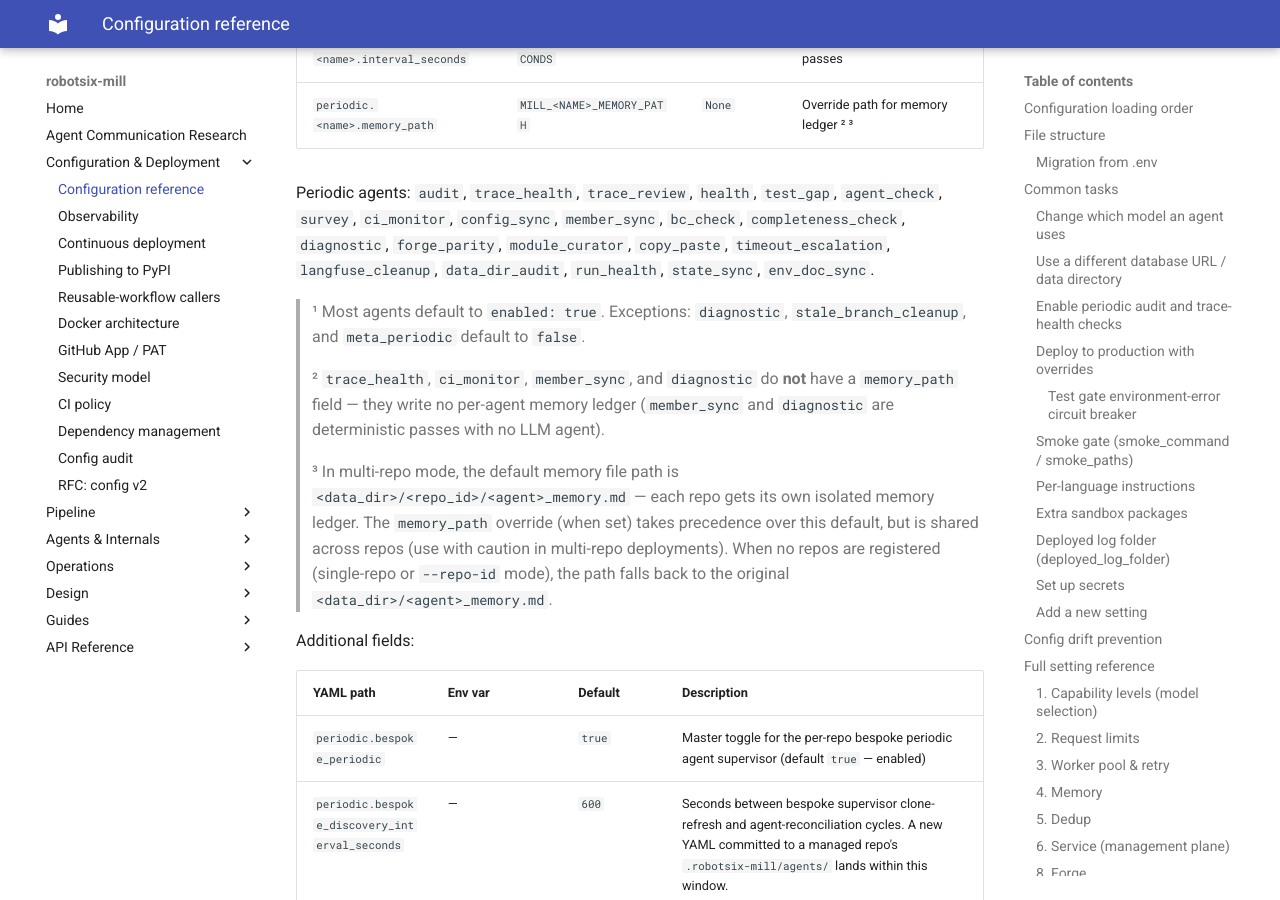
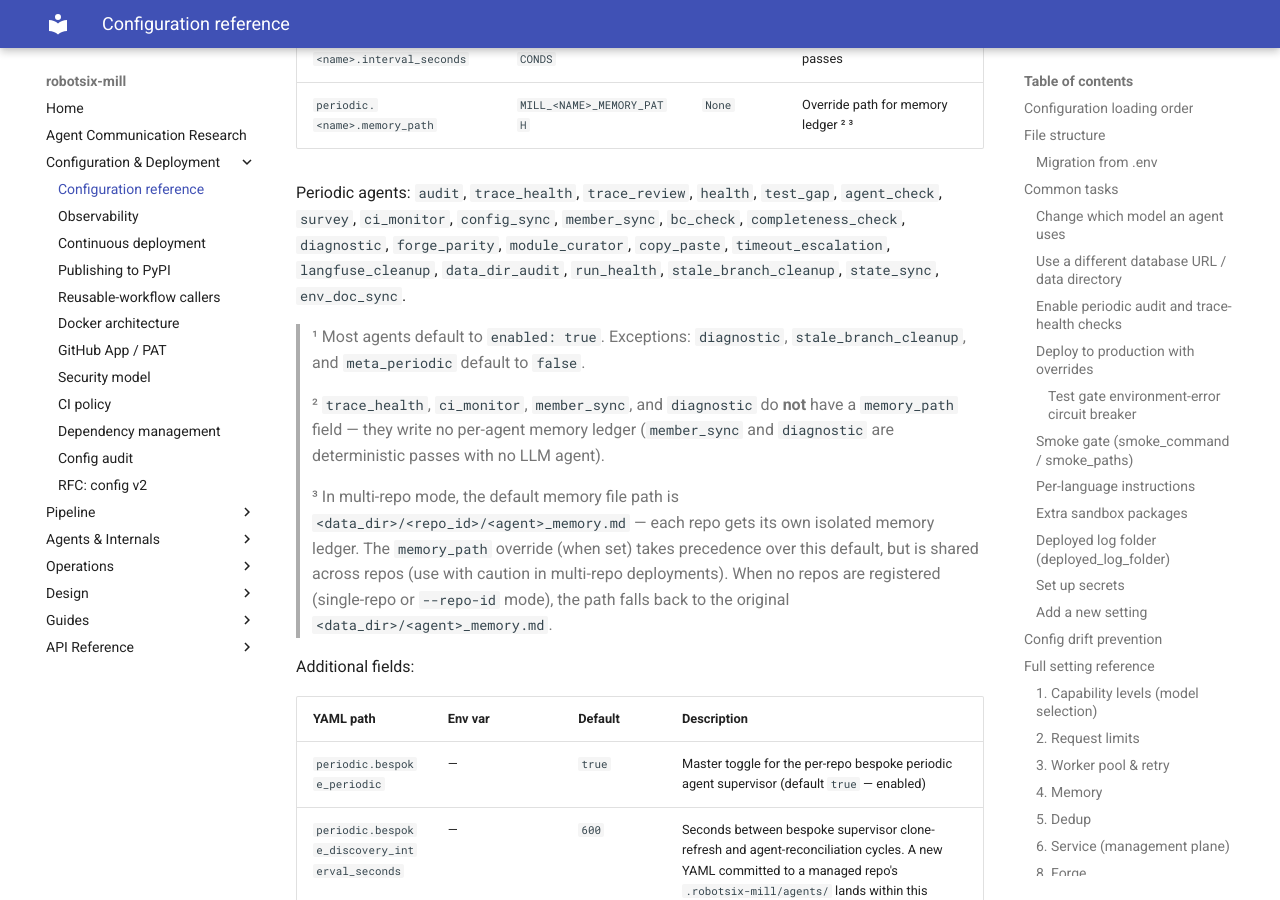
Before and after one commit to damien-robotsix/robotsix-mill, an MkDocs documentation site: the page built from docs/configuration.md, in a window 1280 px wide and 900 px high, scrolled down 23586 px. Built offline with MkDocs 1.6.1 and Material for MkDocs 9.7.7, drawn with Linux system fonts in a browser that asks for light colours.

Commit message:
mill: config drift: stale_branch_cleanup missing from periodic agent list in docs (20260626T090307Z-config-drift-stale-branch-cleanup-missin-7e96)

```diff
--- a/docs/configuration.md
+++ b/docs/configuration.md
@@ -613,7 +613,7 @@ Each periodic agent shares this pattern:
 Periodic agents: `audit`, `trace_health`, `trace_review`, `health`, `test_gap`,
 `agent_check`, `survey`, `ci_monitor`, `config_sync`, `member_sync`, `bc_check`,
 `completeness_check`, `diagnostic`, `forge_parity`, `module_curator`,
-`copy_paste`, `timeout_escalation`, `langfuse_cleanup`, `data_dir_audit`, `run_health`,
+`copy_paste`, `timeout_escalation`, `langfuse_cleanup`, `data_dir_audit`, `run_health`, `stale_branch_cleanup`,
 `state_sync`, `env_doc_sync`.
 
 > ¹ Most agents default to `enabled: true`. Exceptions: `diagnostic`, `stale_branch_cleanup`, and `meta_periodic` default to `false`.
```
Also changed, not shown: CHANGELOG.md (+2 -0 lines).
